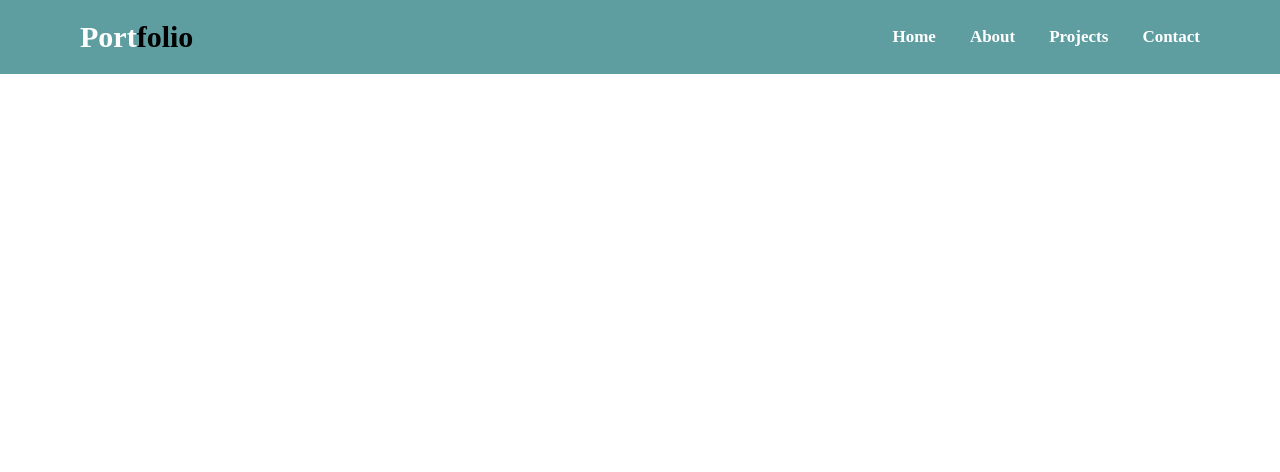
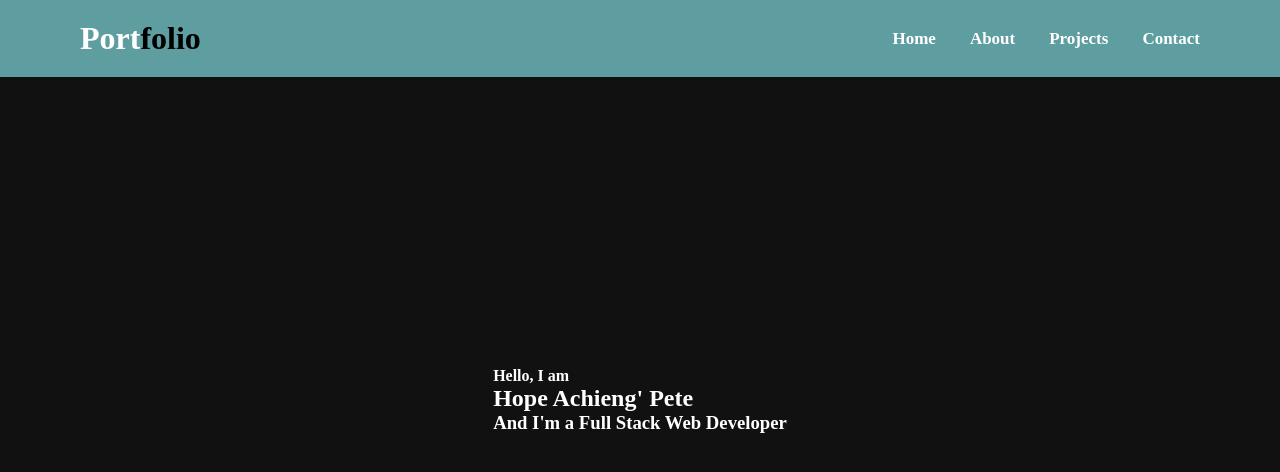
Before and after one commit to Achiengy/MyPortfolio, a plain HTML site: page index.html in a window 1280 px wide. Drawn offline with Linux system fonts and the light colour scheme.

Commit message:
st:home page-This commit will style the h tags on the home page

```diff
--- a/CSS/style.css
+++ b/CSS/style.css
@@ -29,7 +29,7 @@
 
 .navbar .logo a {
     color: #fff;
-    font-size: 30px;
+    font-size: 32px;
     font-weight: 600;
 }
 
@@ -54,3 +54,12 @@
 .navbar .menu li a:hover{
     color: crimson;
 }
+
+/* Home Section Styling */
+.home{
+    display: flex;
+    background-color: #111;
+    height: 100vh;
+    background-attachment: fixed;
+    color: #fff;
+}
```
